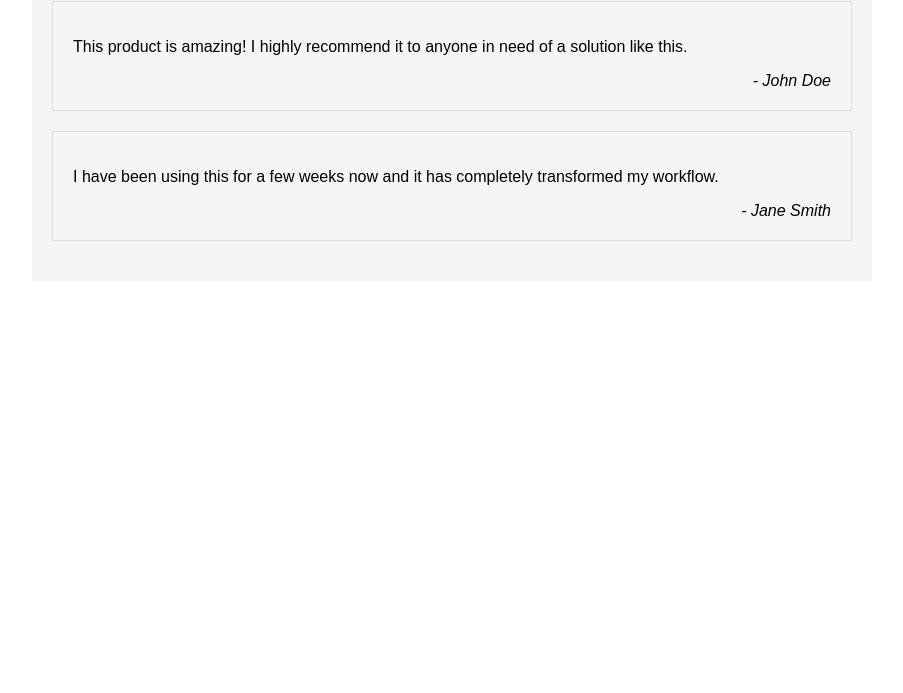
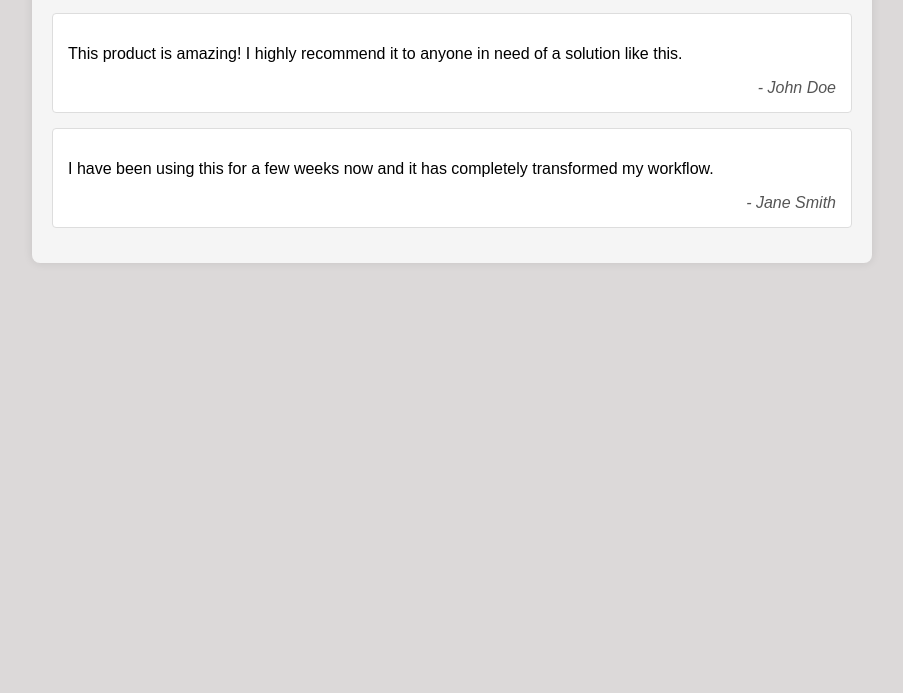
Before and after one commit to acciojob/testimonial-AsadGuru, a website: page main.html in a window 1280 px wide. Shown: the part 107-800 px from the top of the page, without its empty margins (188-1091 px from the left). Drawn offline with Linux system fonts and the light colour scheme.

Commit message:
created a submission

```diff
--- a/main.html
+++ b/main.html
@@ -1,69 +1,42 @@
 <!DOCTYPE html>
-
-<html>
+<html lang="en">
 
 <head>
-	<link rel="stylesheet" href="styles.css">
-<style>
-
-        /* body {
-
-            font-family: sans-serif;
-
+    <style>
+        /* Reset default margin and padding */
+        body {
             margin: 0;
-
             padding: 0;
-
-        } */
-
-
-        .container {
-
-            max-width: 800px;
-
-            margin: 0 auto;
-
-            padding: 20px;
-
-			background-color:#f5f5f5;
-
-			font-family: sans-serif;
-
+            font-family: Arial, sans-serif;
+            background-color: #dcd9d9; /* Background color for the body */
         }
 
-
-        /* h1 {
-
-
-
-            margin-bottom: 20px;
-
-        }
- */
-
-        .testimonial {
-
-            border: 1px solid #ddd;
-
+        /* Container styling */
+        .container {
+            max-width: 800px;
+            margin: 20px auto;
             padding: 20px;
-
-            margin-bottom: 20px;
-
-            background-color: #f5f5f5;
-
+            background-color: #f5f5f5; /* Background color for the container */
+            border-radius: 8px; /* Rounded corners for the container */
+            box-shadow: 0 0 10px rgba(0, 0, 0, 0.1); /* Subtle shadow for the container */
         }
 
-
-        .author {
-
-            text-align: right;
-
-            font-style: italic;
-
+        /* Testimonial box styling */
+        .testimonial {
+            padding: 15px;
+            border: 1px solid #ddd; /* Light border color */
+            background-color: #ffffff; /* Background color for each testimonial */
+            margin-bottom: 15px;
+            border-radius: 4px; /* Rounded corners for testimonial boxes */
         }
 
+        /* Author styling */
+        .author {
+            text-align: right;
+            font-style: italic;
+            color: #555; /* Darker color for the author’s name */
+        }
     </style>
-
 </head>
 
 <body>
```
